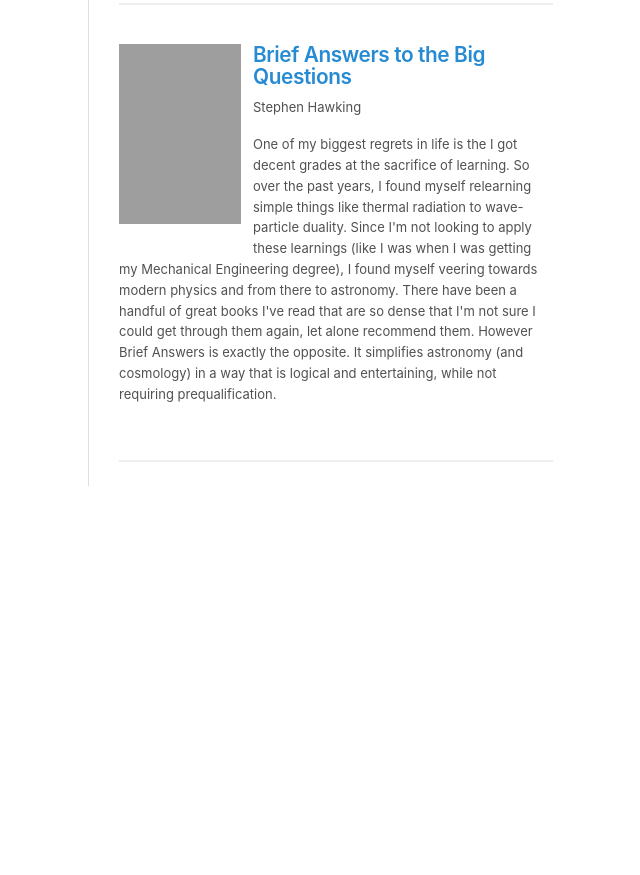
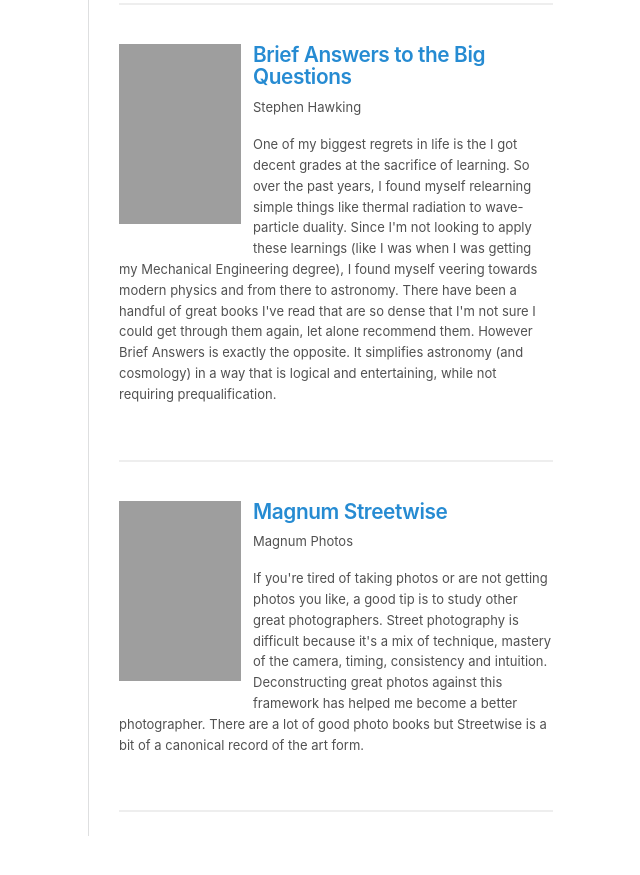
Before and after one commit to qasar/qasar.github.io, a Jekyll site: the page built from books.md, in a window 1280 px wide and 900 px high, scrolled down 12796 px. Shown: the top 875 px of the window, without its empty margins (171-811 px from the left). Built offline with Jekyll 4.4.1, drawn with Linux system fonts in a browser that asks for light colours; before the commit the page ends 13346 px from its top, so only the background shows below that; some of the changed text lies outside the part shown.

Commit message:
Update books.md

```diff
--- a/books.md
+++ b/books.md
@@ -466,3 +466,14 @@
 <p>One of my biggest regrets in life is the I got decent grades at the sacrifice of learning. So over the past years, I found myself relearning simple things like thermal radiation to wave-particle duality. Since I'm not looking to apply these learnings (like I was when I was getting my Mechanical Engineering degree), I found myself veering towards modern physics and from there to astronomy. There have been a handful of great books I've read that are so dense that I'm not sure I could get through them again, let alone recommend them. However Brief Answers is exactly the opposite. It simplifies astronomy (and cosmology) in a way that is logical and entertaining, while not requiring prequalification.</p>
 </div>
 <hr>
+
+
+<div class = "bookContainer">
+
+<h3><a href="https://www.amazon.com/Magnum-Streetwise-Photos/dp/0500545073" target="_blank"><img class="book" src="https://qasaryounis.com/assets/mag.jpg" alt="book-magnum" width="122" height="180"></a><a href="https://www.amazon.com/Magnum-Streetwise-Photos/dp/0500545073">Magnum Streetwise</a></h3>
+
+<p>Magnum Photos</p>
+
+<p>If you're tired of taking photos or are not getting photos you like, a good tip is to study other great photographers. Street photography is difficult because it's a mix of technique, mastery of the camera, timing, consistency and intuition. Deconstructing great photos against this framework has helped me become a better photographer. There are a lot of good photo books but Streetwise is a bit of a canonical record of the art form.</p>
+</div>
+<hr>
```
Also changed, not shown: other parts of books.md (+1 -1 lines).
